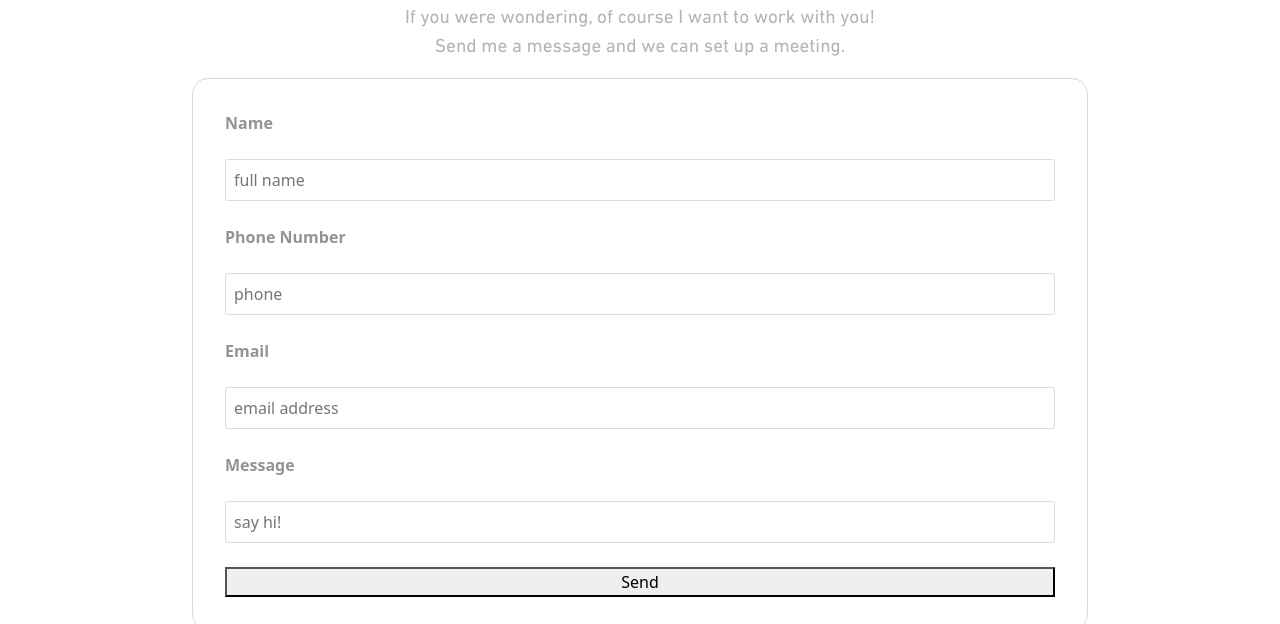
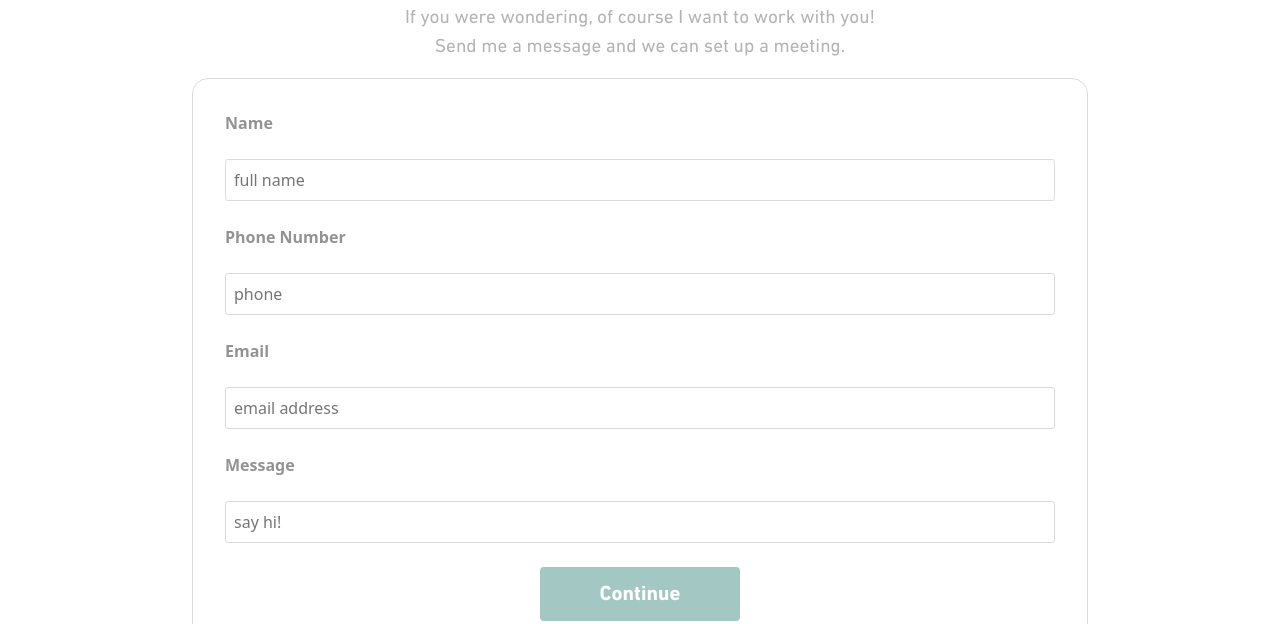
Before and after one commit to alva0144/portfolio, a plain HTML site: page contact.html in a window 1280 px wide. Shown: the part 209-833 px from the top of the page. Drawn offline with nearby package versions, Linux system fonts and the light colour scheme.

Commit message:
style contact form

```diff
--- a/contact.html
+++ b/contact.html
@@ -91,7 +91,7 @@
         <label for="message"><strong>Message</strong></label><br>
         <input type="text" id="message" name="message" placeholder="say hi!"><br>
 
-        <button class="submit" type="submit">Send</button>
+        <button class="submit" type="submit">Continue</button>
     </div>
 </section>
 
--- a/css/styles.css
+++ b/css/styles.css
@@ -155,3 +155,20 @@ text-align: center;
     border: #DBDBDB solid 1px;
     border-radius: 3px;
 }
+
+.placeholder{
+
+}
+
+.submit{
+    margin: 0 auto;
+    width: 200px;
+    padding-top: 0.7rem;
+    padding-bottom: 0.7rem;
+    background-color: #A3C7C3;
+    color: white;
+    border: none;
+    border-radius: 4px;
+    font-family: 'dinbold';
+    font-size: 1.3rem;
+}
```
